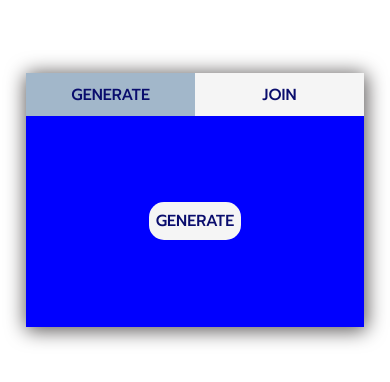
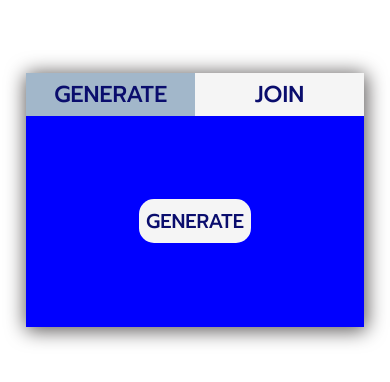
Before and after one commit to PR-multiversion/OnlineQuizExam, a plain HTML site: page index.html in a window 390 px wide. Shown: the part 222-604 px from the top of the page. Drawn offline with Linux system fonts and the light colour scheme.

Commit message:
media updated

```diff
--- a/CSS/index.css
+++ b/CSS/index.css
@@ -94,3 +94,14 @@ input{
     color: rgb(10, 13, 109);
     font-weight: 500;
 }
+@media screen and (max-width: 700px) {
+    .login-cont .buttons{
+        font-size: 23px;
+    }
+    .generate{
+        font-size: 20px;
+    }
+    .go-button, .random{
+        font-size: 21px;
+    }
+}
```
